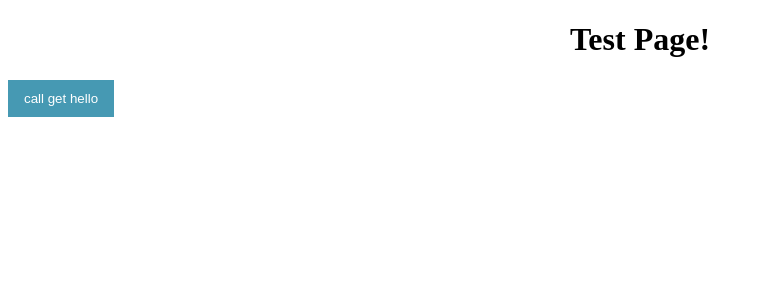
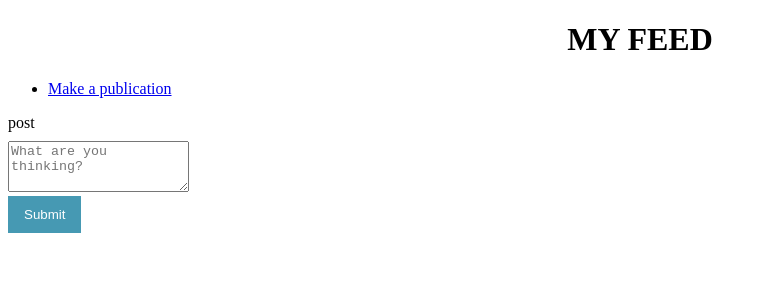
Before and after one commit to samtafoya/SoloTravelerHeroku, a React (Create React App) app in the folder client/: page /blog in a window 1280 px wide. Shown: the top 300 px of the page, without its empty margins (0-767 px from the left). Built offline with nearby package versions, Linux system fonts and the light colour scheme.

Commit message:
add style

```diff
--- a/client/src/login.js
+++ b/client/src/login.js
@@ -49,8 +49,8 @@ class Login extends Component {
                         <p>Hiking, Swimming, Biking, Socializing, Relaxing, Alone, Beaches, Mountains, City</p>
                         <input type="text" placeholder="trait"/>
                         <button type="submit">login</button>
-                        {this.state.success}
                     </form>
+                    {this.state.success}
                 </div>
             </div>
         );
--- a/client/src/test.js
+++ b/client/src/test.js
@@ -6,7 +6,8 @@ class Test extends Component {
         super();
         this.state = {
             hello: 'hi',
-            test: []
+            test: [],
+            success: ''
         };
     }
 
@@ -17,6 +18,60 @@ class Test extends Component {
             .then(test => this.setState({ test }))
     }
 
+    handleSubmit = () => {
+        let thing =
+        <div>
+          <p>Success!</p>
+        </div>
+
+      this.setState({ success: thing });
+
+    }
+
+    render() {
+
+        const { test } = this.state;
+
+        return (
+            <div>
+                <div>
+                    <h1>MY FEED</h1>
+                </div>
+
+                <div class="card-header">
+                    <ul class="nav nav-tabs card-header-tabs" id="myTab" role="tablist">
+                        <li class="nav-item">
+                            <a class="nav-link active" id="posts-tab" data-toggle="tab" href="#posts" role="tab"
+                                aria-controls="posts" aria-selected="true">Make
+            a publication</a>
+                        </li>
+                    </ul>
+                </div>
+
+                <div class="tab-content" id="myTabContent">
+                    <div class="tab-pane fade show active" id="posts" role="tabpanel" aria-labelledby="posts-tab">
+                        <div class="form-group">
+                            <label class="sr-only" for="message">post</label>
+                            <textarea class="form-control" id="message" rows="3"
+                                placeholder="What are you thinking?"></textarea>
+                        </div>
+
+                    </div>
+
+                    <div class="btn-toolbar justify-content-between">
+                        <div class="btn-group">
+                            <button onClick={this.handleSubmit} type="submit" class="btn btn-primary">Submit</button>
+                            {this.state.success}
+                        </div>
+                    </div>
+                </div>
+
+            </div>
+        );
+    }
+
+
+    /*
     render() {
 
         const { test } = this.state;
@@ -28,6 +83,7 @@ class Test extends Component {
             </div>
         );
     }
+    */
 }
 
 export default Test;
```
